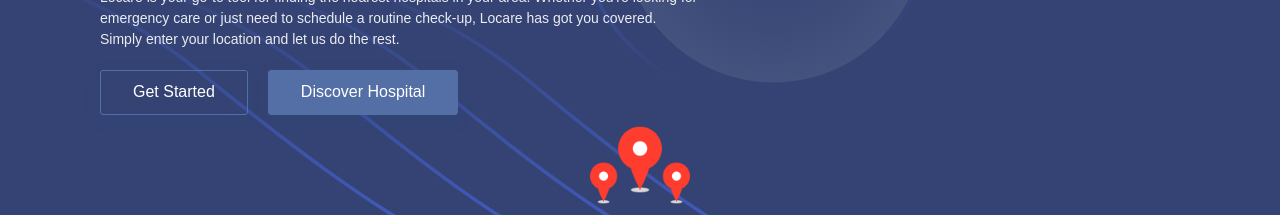
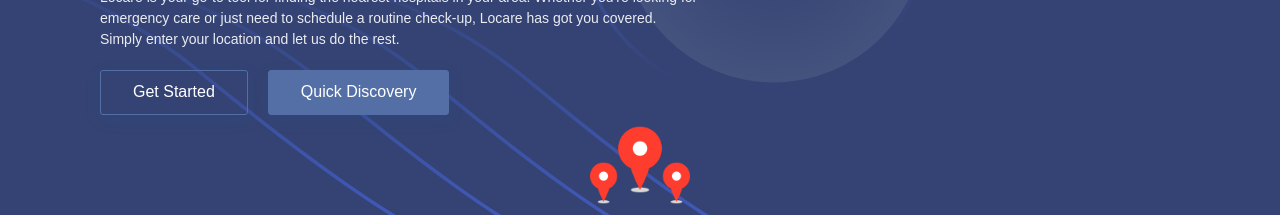
Before and after one commit to blyncnov/locare, a Next.js app: page / in a window 1280 px wide. Shown: the part 290-507 px from the top of the page. Built offline with nearby package versions, Linux system fonts and the light colour scheme.

Commit message:
locare scan area

```diff
--- a/components/Hero/index.tsx
+++ b/components/Hero/index.tsx
@@ -46,7 +46,7 @@
                   <button data-btn="transparent">Get Started</button>
                 </Link>
                 <div onClick={ShowModalHandler}>
-                  <button data-btn="primary">Discover Hospital</button>
+                  <button data-btn="primary">Quick Discovery </button>
                 </div>
               </div>
             </div>
--- a/components/Modal/scanarea.tsx
+++ b/components/Modal/scanarea.tsx
@@ -45,6 +45,9 @@
           <div>
             <h2>Scanning...</h2>
           </div>
+          <span style={{ cursor: "pointer" }} onClick={CloseModalhandler}>
+            <FaTimes style={react_icon_style} />
+          </span>
         </div>
         <div className={style.content_section}>
           {["G", "J", "F"].map((data) => {
@@ -66,9 +69,6 @@
         <div className={style.bottom_section}>
           <li>
             Scanning for the nearest hospitals in your area. <br />
-            <span style={{ cursor: "pointer" }} onClick={CloseModalhandler}>
-              <FaTimes style={react_icon_style} />
-            </span>
           </li>
         </div>
       </div>
--- a/pages/auth/login.tsx
+++ b/pages/auth/login.tsx
@@ -77,7 +77,7 @@
                   <Link href="/auth/reset">Forgot your password?</Link>
                 </div>
                 <button type="submit">Log in</button>
-                <li style={{ border: "1px solid #F8FBFE", fontSize: "13px" }}>
+                <li style={{ fontSize: "13px" }}>
                   By continuing, you agree Locare <span>Terms of Service</span>{" "}
                   and <span>Privacy Policy.</span>
                 </li>
--- a/pages/auth/register.tsx
+++ b/pages/auth/register.tsx
@@ -95,7 +95,7 @@
                   <Link href="/auth/reset">Forgot your password?</Link>
                 </div>
                 <button type="submit">Create account</button>
-                <li style={{ border: "1px solid #F8FBFE", fontSize: "13px" }}>
+                <li style={{ fontSize: "13px" }}>
                   By continuing, you agree Locare <span>Terms of Service</span>{" "}
                   and <span>Privacy Policy.</span>
                 </li>
```
